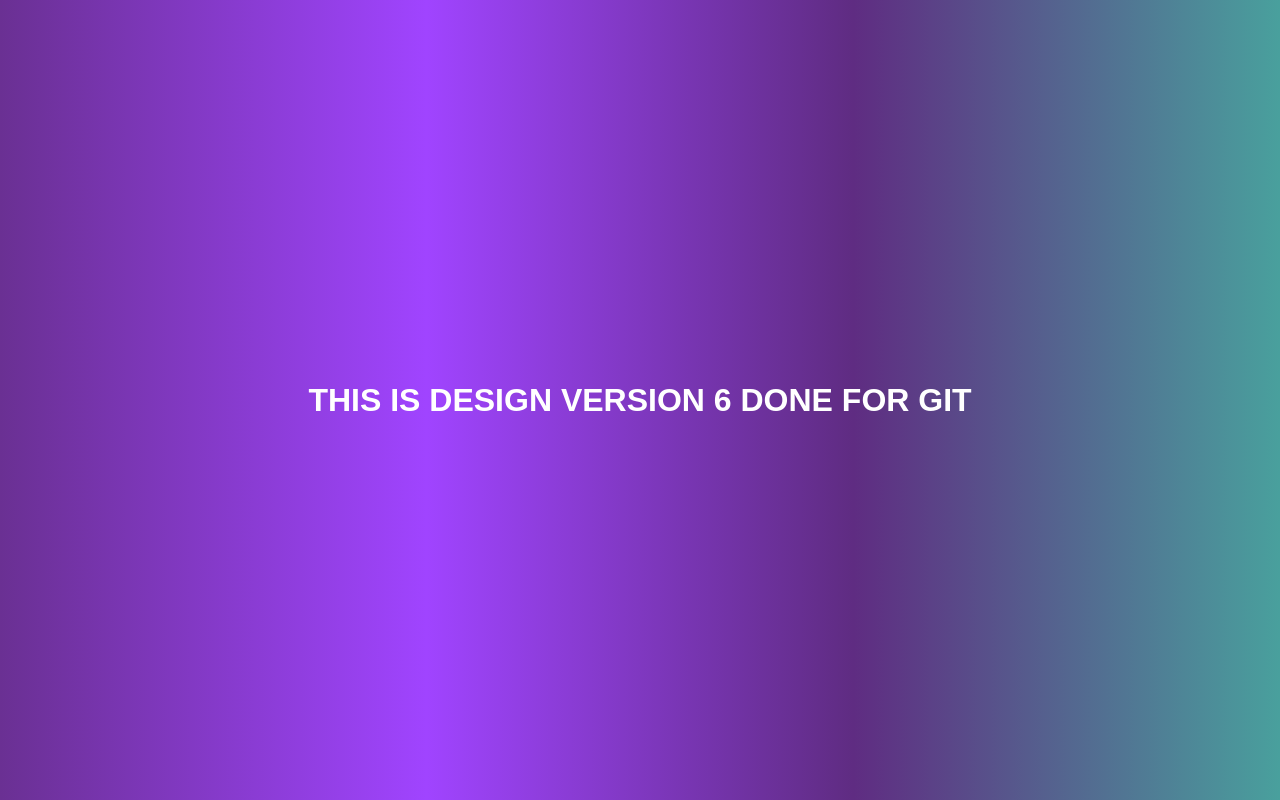
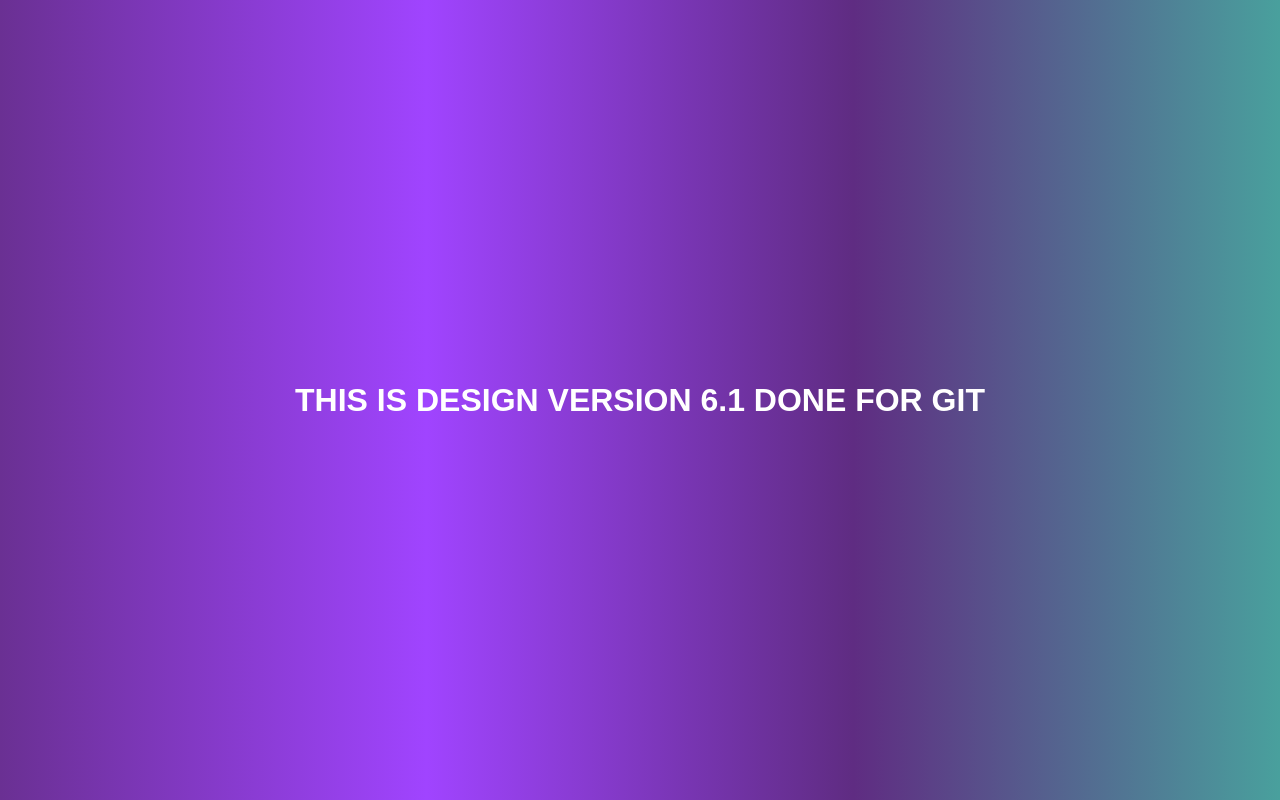
Before and after one commit to zainabk442/myrepo0, a plain HTML site: page index.html in a window 1280 px wide. Drawn offline with Linux system fonts and the light colour scheme.

Commit message:
Changed the version to 6.1

```diff
--- a/index.html
+++ b/index.html
@@ -8,6 +8,6 @@
     <title>Document</title>
 </head>
 <body>
-    <h1>THIS IS DESIGN VERSION 6 DONE FOR GIT </h1>
+    <h1>THIS IS DESIGN VERSION 6.1 DONE FOR GIT </h1>
 </body>
 </html>
```
